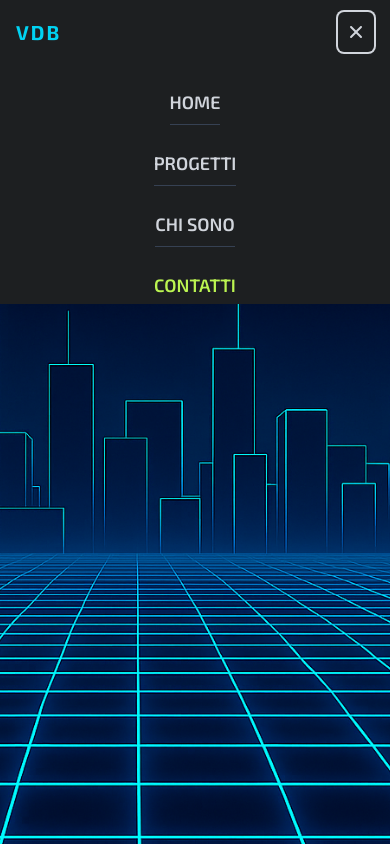
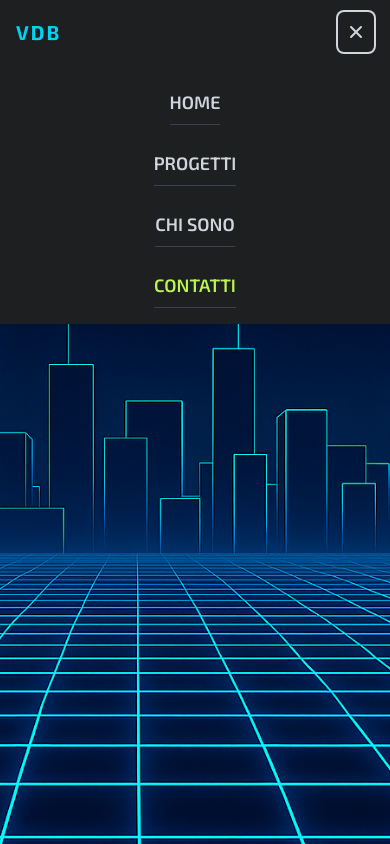
Before and after one commit to ValerioDiBiagio/personal-portfolio, a React (Vite) app: page /contacts in a window 390 px wide. Both pictures are taken after a click on the button "Toggle navigation". Built offline with nearby package versions, Linux system fonts and the light colour scheme; a web font is replaced by a local one.

Commit message:
fix: remove max-height from mobile navigation for smoother transition

```diff
--- a/src/components/Header.tsx
+++ b/src/components/Header.tsx
@@ -69,7 +69,7 @@ const Header: React.FC<HeaderProps> = ({ sitename }) => {
 
             {/* Mobile */}
             <div
-                className={`md:hidden absolute top-16 left-0 w-full bg-[#1d1f21] transition-all duration-300 overflow-hidden ${isOpen ? 'max-h-60 opacity-100' : 'max-h-0 opacity-0'
+                className={`md:hidden absolute top-16 left-0 w-full bg-[#1d1f21] transition-all duration-300 overflow-hidden ${isOpen ? 'opacity-100' : 'opacity-0'
                     }`}
                 onClick={() => setIsOpen(false)}
             >
```
